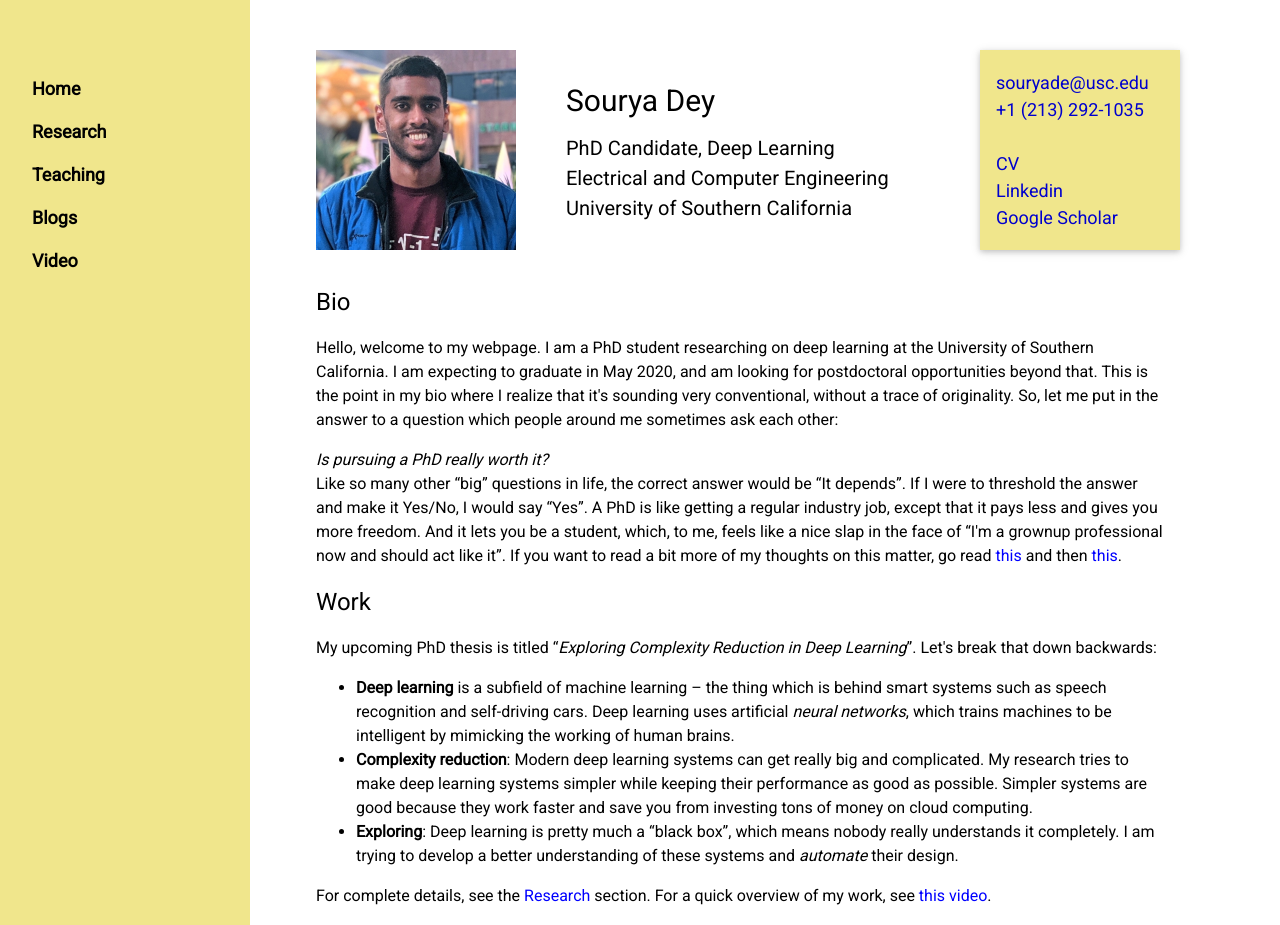
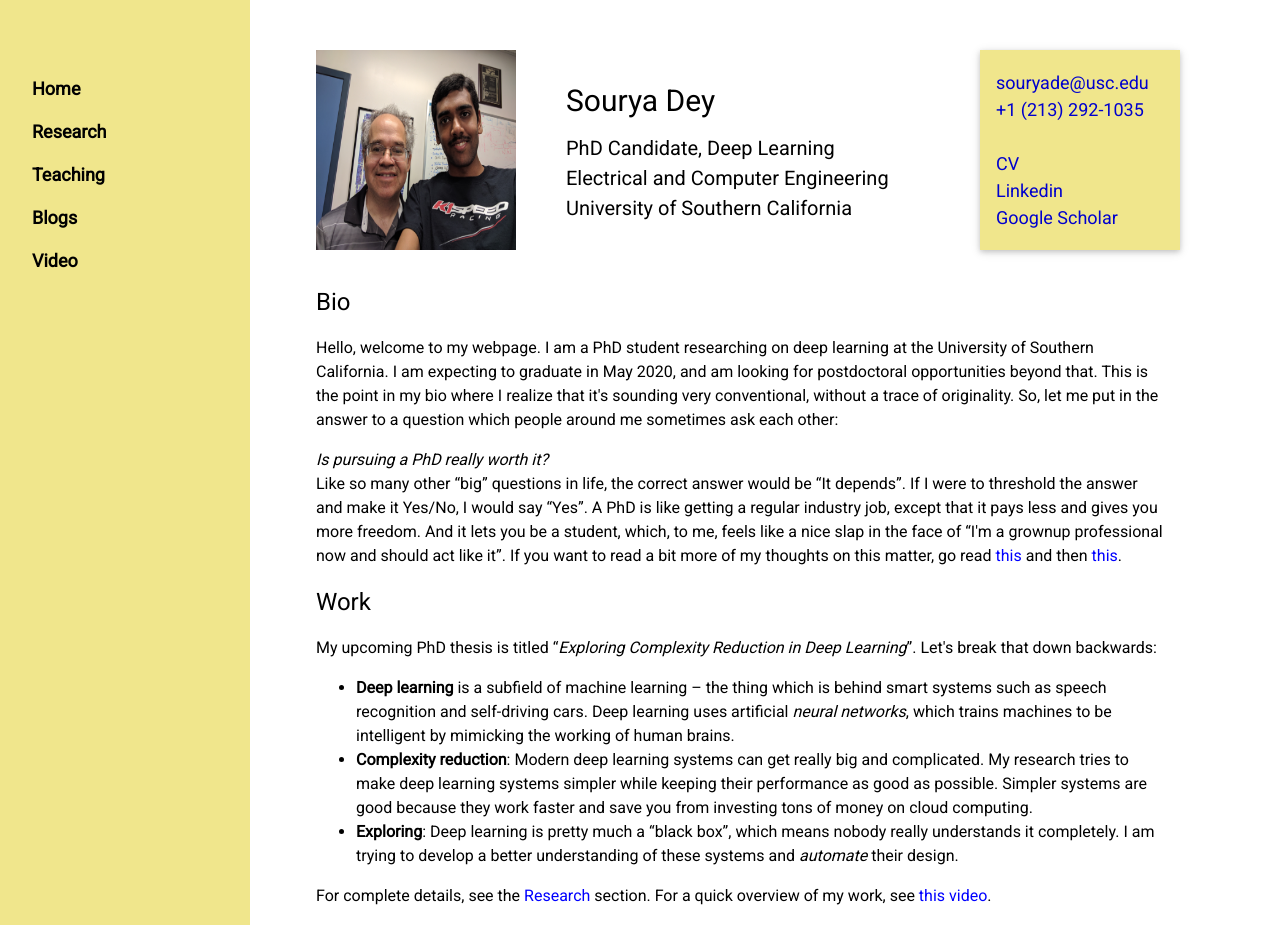
Before and after one commit to souryadey/souryadey.github.io, a Jekyll site: the page built from index.html, in a window 1280 px wide and 925 px high. Built offline with Jekyll 4.4.1, drawn with Linux system fonts in a browser that asks for light colours.

Commit message:
fixing photo

```diff
--- a/blogs/index.html
+++ b/blogs/index.html
@@ -35,7 +35,7 @@ h3 {
     <hr style="width:50%; border:5px solid #8d883f" class="w3-round">
 
     <h3>Blogging for USC</h3>
-    <div class="w3-container w3-cell w3-mobile w3-margin-bottom">
+    <div class="w3-container w3-cell w3-mobile">
     	<img src="/images/Sourya and Peter.png" alt="Sourya Dey with PhD advisor Peter Beerel photo" style="height:150px;width:200px;" class="w3-image">
     </div>
     <div class="w3-container w3-cell w3-mobile">
--- a/index.html
+++ b/index.html
@@ -4,7 +4,7 @@ title: Sourya Dey | Home
 
 <div class="w3-cell-row">
   <div class="w3-container w3-mobile w3-cell" style="width:250px;">
-    <img src="/images/Sourya Dey.png" alt="Sourya Dey photo" style="height:200px;width:200px;" class="w3-image">
+    <img src="/images/Sourya and Peter.png" alt="Sourya Dey photo" style="height:200px;width:200px;" class="w3-image">
   </div>
   <div class="w3-container w3-mobile w3-cell w3-cell-middle">
 	<h2>Sourya Dey</h2>
```
